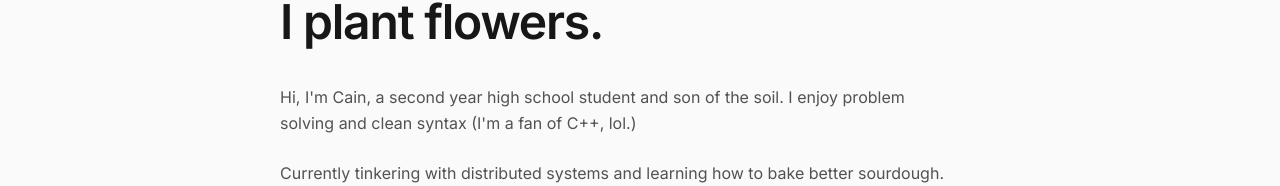
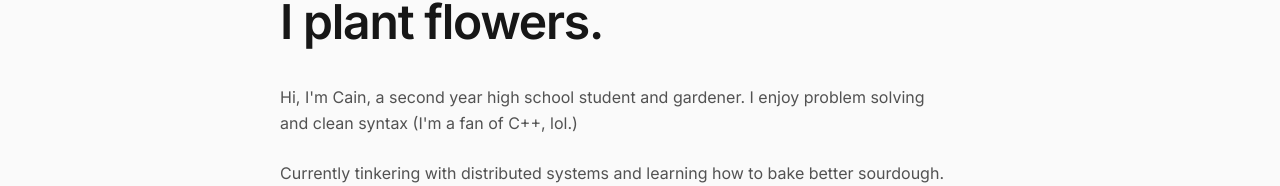
Before and after one commit to c4ist/portfolio-1.0.0, a React (Vite) app: page / in a window 1280 px wide. Shown: the part 269-455 px from the top of the page. Built offline with nearby package versions, Linux system fonts and the light colour scheme.

Commit message:
bio update + email

```diff
--- a/src/pages/Home.jsx
+++ b/src/pages/Home.jsx
@@ -59,7 +59,7 @@ const Home = () => {
           </h1>
           <div className="prose prose-neutral prose-lg text-neutral-600 leading-relaxed max-w-2xl">
             <p className="mb-6">
-              Hi, I'm Cain, a second year high school student and son of the soil.
+              Hi, I'm Cain, a second year high school student and gardener.
               I enjoy problem solving and clean syntax (I'm a fan of C++, lol.)
             </p>
             <p className="mb-8">
@@ -83,7 +83,7 @@ const Home = () => {
             <a href="https://letterboxd.com/youswan" target="_blank" rel="noopener noreferrer" className="p-2 transition-opacity hover:opacity-80">
               <img src="/letterboxd-decal-dots-neg-mono-500px.png" alt="Letterboxd" className="w-6 h-6 object-contain opacity-60 hover:opacity-100" />
             </a>
-            <a href="mailto:hello@example.com" className="p-2 text-neutral-500 hover:text-neutral-900 transition-colors">
+            <a href="mailto:cain@otters.email" className="p-2 text-neutral-500 hover:text-neutral-900 transition-colors">
               <Mail size={20} />
             </a>
           </div>
```
